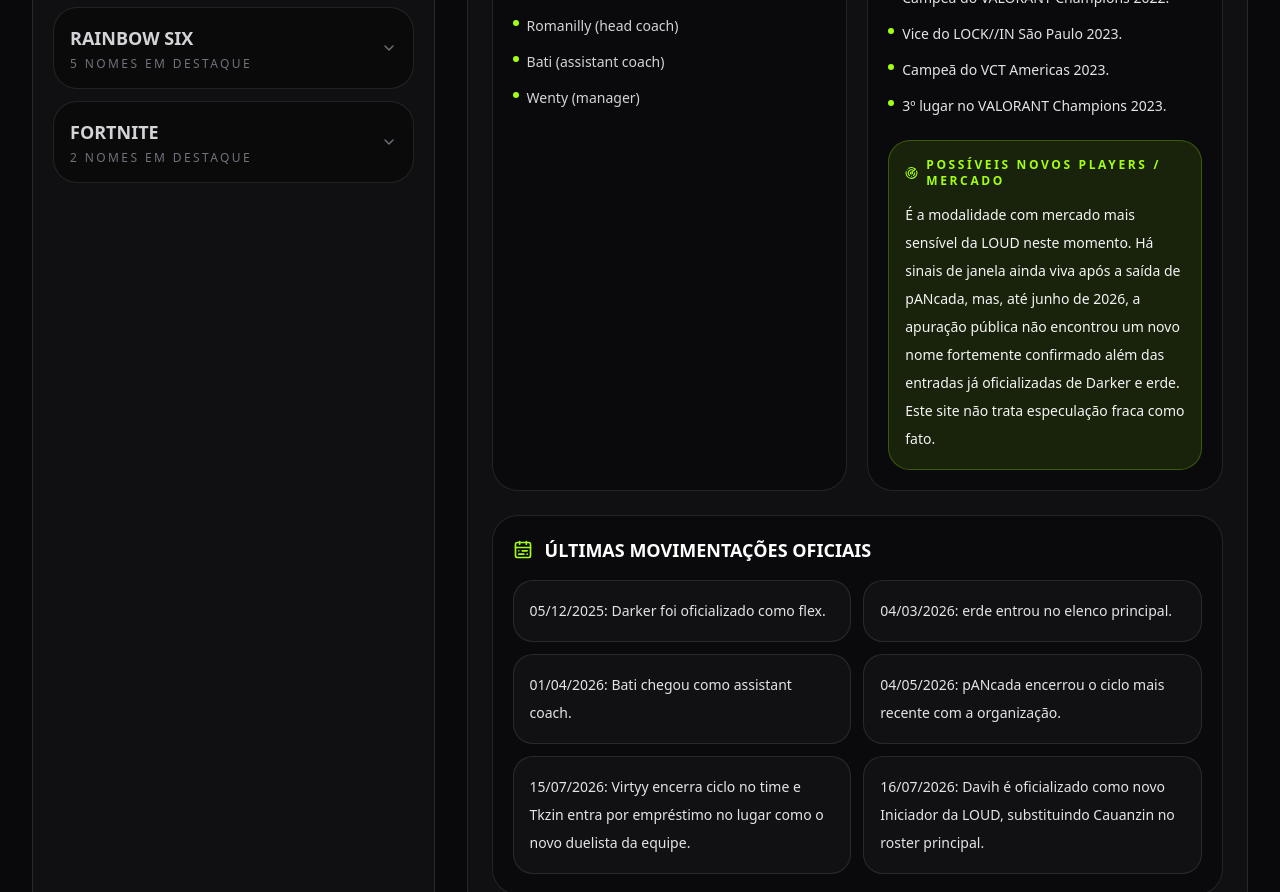
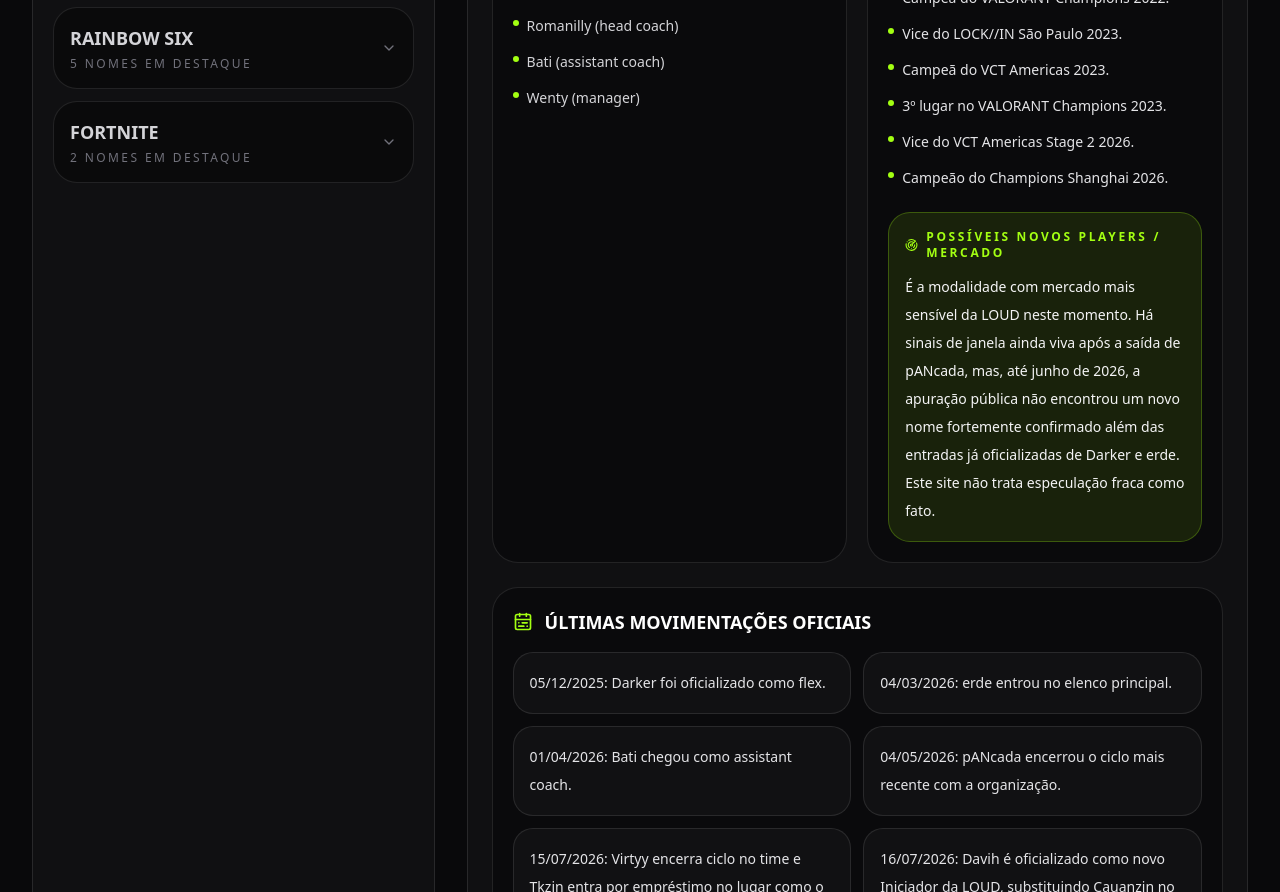
Before and after one commit to caseyj2t/LOUD-Archive, a React (Vite) app: page / in a window 1280 px wide. Shown: the part 11080-11972 px from the top of the page. Built offline with nearby package versions, Linux system fonts and the light colour scheme.

Commit message:
adiciona resultados do VCT Americas Stage 2 2026 e Champions Shanghai 2026 ao loudData.ts

```diff
--- a/src/data/loudData.ts
+++ b/src/data/loudData.ts
@@ -433,6 +433,8 @@
       "Vice do LOCK//IN São Paulo 2023.",
       "Campeã do VCT Americas 2023.",
       "3º lugar no VALORANT Champions 2023.",
+      "Vice do VCT Americas Stage 2 2026.",
+      "Campeão do Champions Shanghai 2026.",
     ],
     recentMoves: [
       "05/12/2025: Darker foi oficializado como flex.",
```
